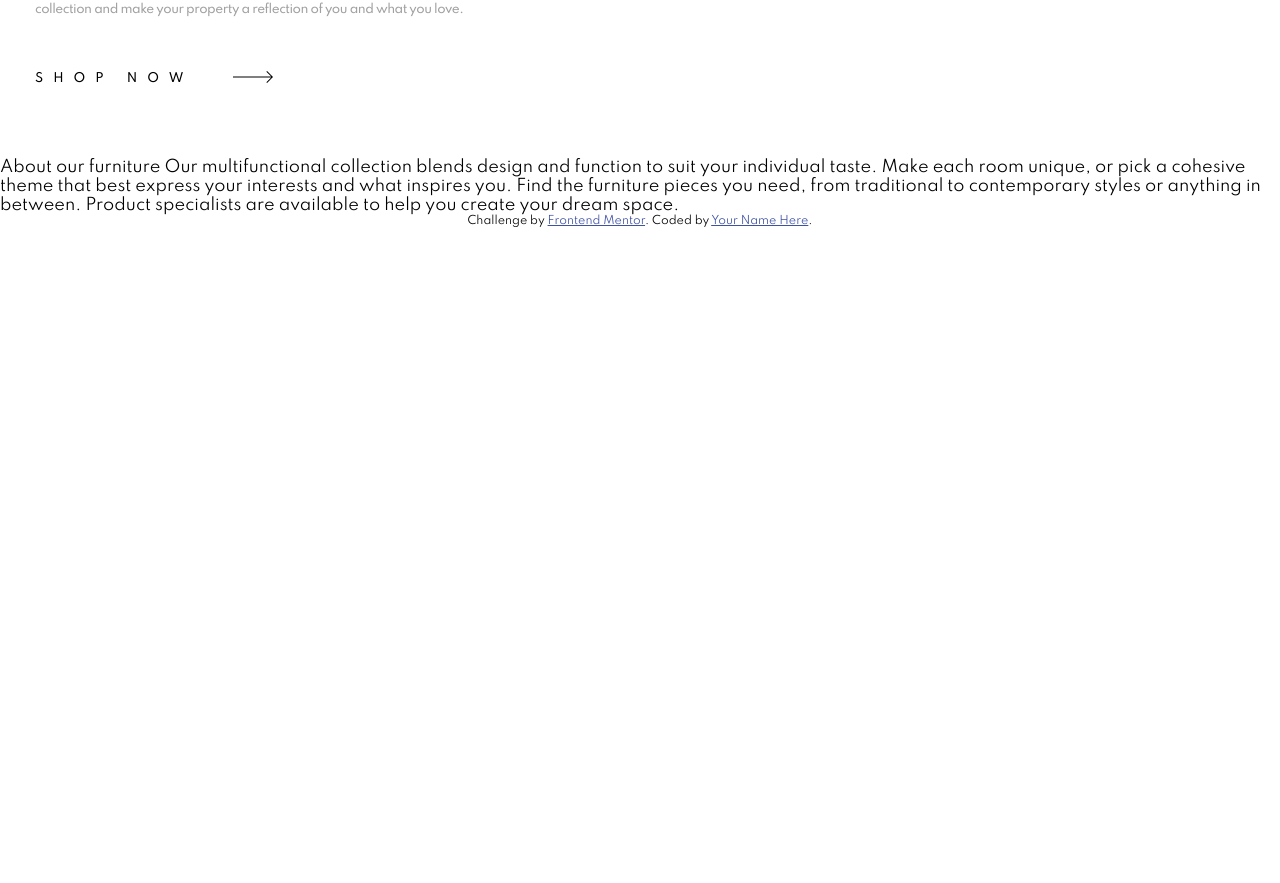
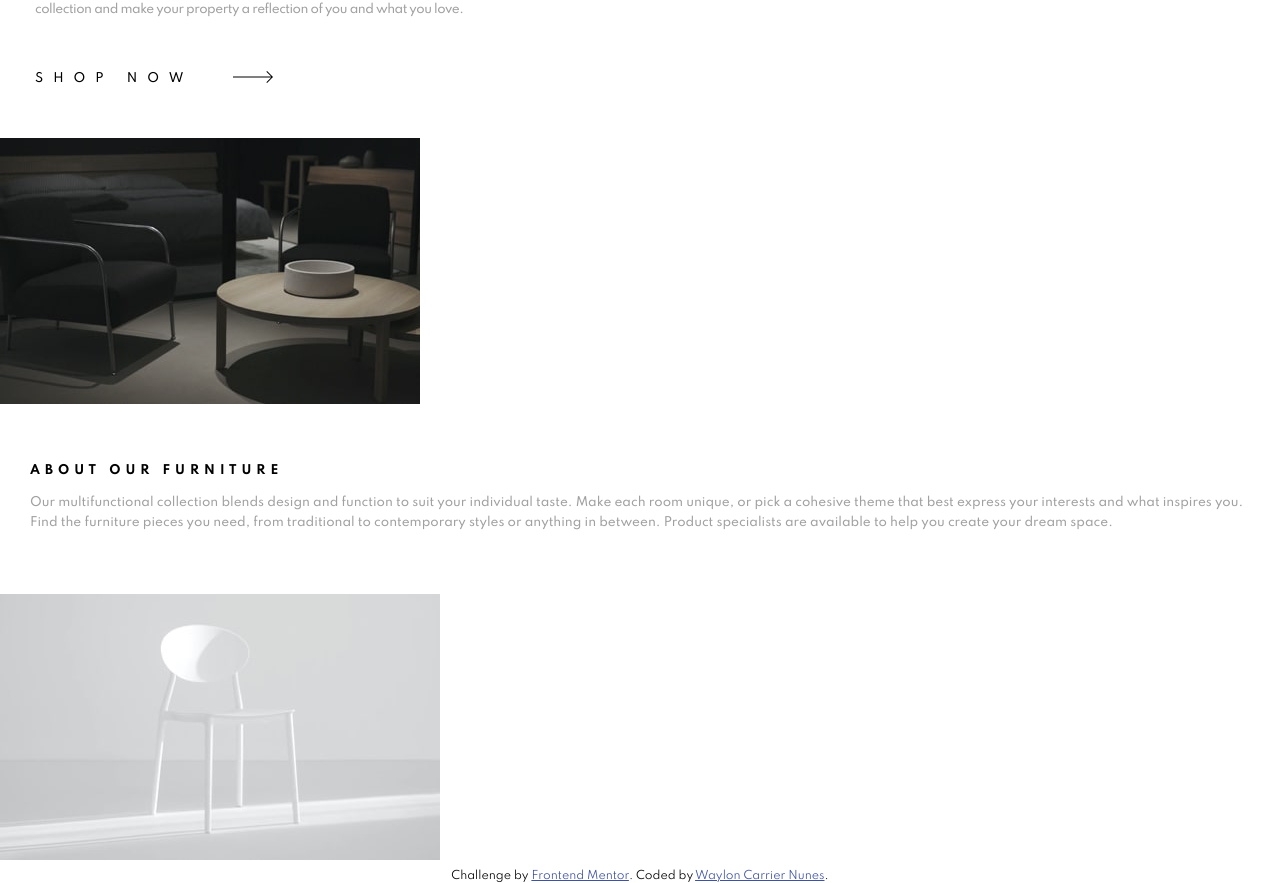
Before and after one commit to Breckles/room-homepage, an Angular app: page / in a window 1280 px wide. Shown: the part 956-1839 px from the top of the page. Before the commit the page ends 1184 px from the top, so only its background shows below. Built offline with nearby package versions, Linux system fonts and the light colour scheme.

Commit message:
added images to homepage and styled the text content

```diff
--- a/src/app/app.component.html
+++ b/src/app/app.component.html
@@ -1,19 +1,27 @@
 <app-header></app-header>
 <main>
   <app-spinner></app-spinner>
+  <img src="../assets/images/image-about-dark.jpg"
+       alt="Two black fabric covered chairs next to a short round table">
+  <article>
+    <h4>ABOUT OUR FURNITURE</h4>
+    <p>
+      Our multifunctional collection blends design and function to suit your individual taste.
+      Make each room unique, or pick a cohesive theme that best express your interests and what
+      inspires you. Find the furniture pieces you need, from traditional to contemporary styles
+      or anything in between. Product specialists are available to help you create your dream space.
+    </p>
+  </article>
+  <img src="../assets/images/image-about-light.jpg"
+       alt="A plain white chair with a white background">
 </main>
 
 
 
-About our furniture
-
-Our multifunctional collection blends design and function to suit your individual taste.
-Make each room unique, or pick a cohesive theme that best express your interests and what
-inspires you. Find the furniture pieces you need, from traditional to contemporary styles
-or anything in between. Product specialists are available to help you create your dream space.
 
 <div class="attribution">
   Challenge by <a href="https://www.frontendmentor.io?ref=challenge"
      target="_blank">Frontend Mentor</a>.
-  Coded by <a href="#">Your Name Here</a>.
+  Coded by <a href="https://github.com/Breckles"
+     target="_blank">Waylon Carrier Nunes</a>.
 </div>
--- a/src/app/app.component.scss
+++ b/src/app/app.component.scss
@@ -1,3 +1,5 @@
+@use './theme';
+
 app-header {
   position: relative;
   display: block;
@@ -6,12 +8,37 @@ app-header {
 
 app-spinner {
   position: relative;
+  display: block;
   width: 100vw;
   z-index: 1;
 }
 
+img {
+  display: block;
+  max-width: 100%;
+}
+
+article {
+  padding: 6rem 2rem 6rem 3rem;
+
+  h4 {
+    margin-bottom: 1.5rem;
+
+    letter-spacing: 0.5rem;
+    font-size: 1.2rem;
+  }
+
+  p {
+    line-height: 1.7;
+    color: theme.$dark-gray;
+    font-size: 1.2rem;
+    font-weight: 500;
+  }
+}
+
 ///////////////////////////////////////////////////////////////////////////
 .attribution {
+  padding-top: 1rem;
   font-size: 11px;
   text-align: center;
 }
--- a/src/app/spinner/spinner.component.scss
+++ b/src/app/spinner/spinner.component.scss
@@ -57,7 +57,7 @@ ul#spinnerItems {
     }
 
     section.infoContainer {
-      padding: 7rem 3.5rem;
+      padding: 7rem 3.5rem 5rem;
 
       article {
         margin-bottom: 5rem;
```
